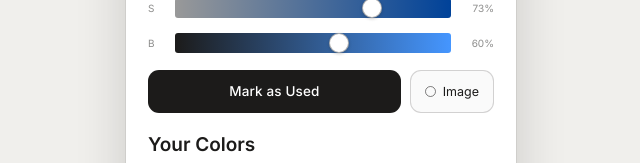
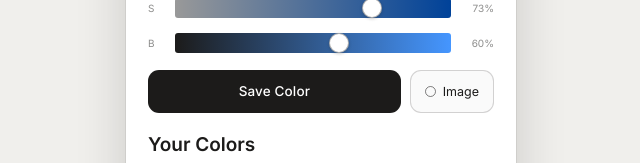
Before and after one commit to itsmanikandan20-debug/Color-Remains, a React (Vite) app: page / in a window 1280 px wide. Both pictures are taken after a click on the button "Continue with Google". Shown: the part 259-422 px from the top of the page, without its empty margins (319-959 px from the left). Built offline with nearby package versions, Linux system fonts and the light colour scheme.

Commit message:
Rename picker button labels: Save Color / Already saved
"Mark as Used" -> "Save Color" and "Already used" -> "Already saved".

Co-Authored-By: Claude Sonnet 5 <noreply@anthropic.com>
Claude-Session: https://claude.ai/code/session_01AePAHFqJvZ4D8Es57ZhiAx

```diff
--- a/src/screens/ColorsScreen.tsx
+++ b/src/screens/ColorsScreen.tsx
@@ -49,7 +49,7 @@ export function ColorsScreen({
   const satTrack = `linear-gradient(90deg,${hsvToHex(state.h, 0, state.v)},${hsvToHex(state.h, 100, state.v)})`;
   const valTrack = `linear-gradient(90deg,#1C1B1A,${hsvToHex(state.h, state.s, 100)})`;
 
-  const markLabel = existing ? 'Already used ✓' : 'Mark as Used';
+  const markLabel = existing ? 'Already saved ✓' : 'Save Color';
   const markBg = existing ? 'transparent' : INK;
   const markColor = existing ? ink(0.55) : '#FFFFFF';
   const markBorder = existing ? `1px solid ${ink(0.18)}` : 'none';
--- a/src/state/useAppState.ts
+++ b/src/state/useAppState.ts
@@ -114,7 +114,7 @@ export function useAppState() {
   }, []);
 
   // Only reachable for a color with no existing entry (the picker shows
-  // "Already used" and routes to Add Usage instead once one exists), but this
+  // "Already saved" and routes to Add Usage instead once one exists), but this
   // never dedupes by hex — every save is a new entry, preserving history.
   const save = useCallback(() => {
     setState((st) => {
```
